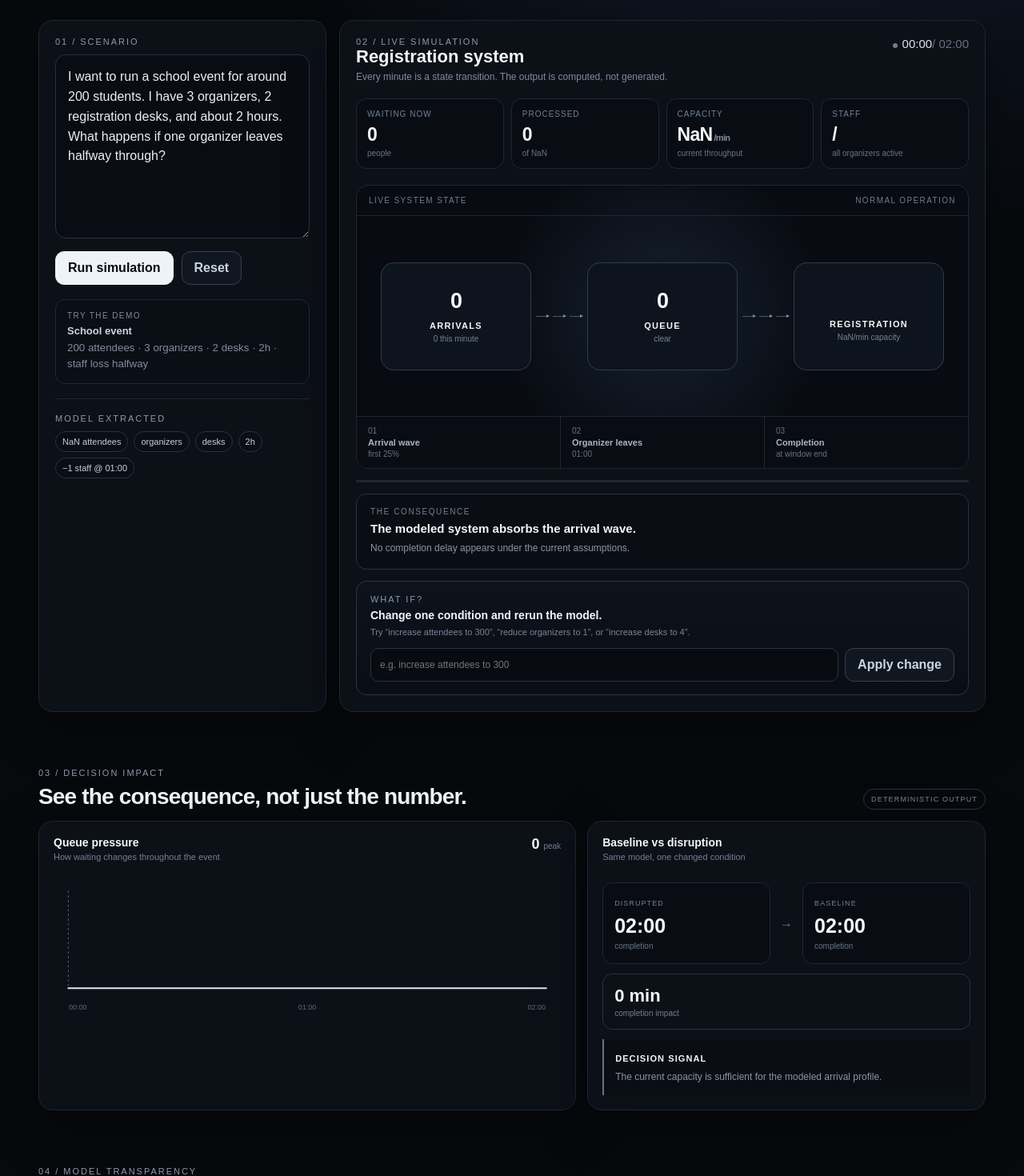
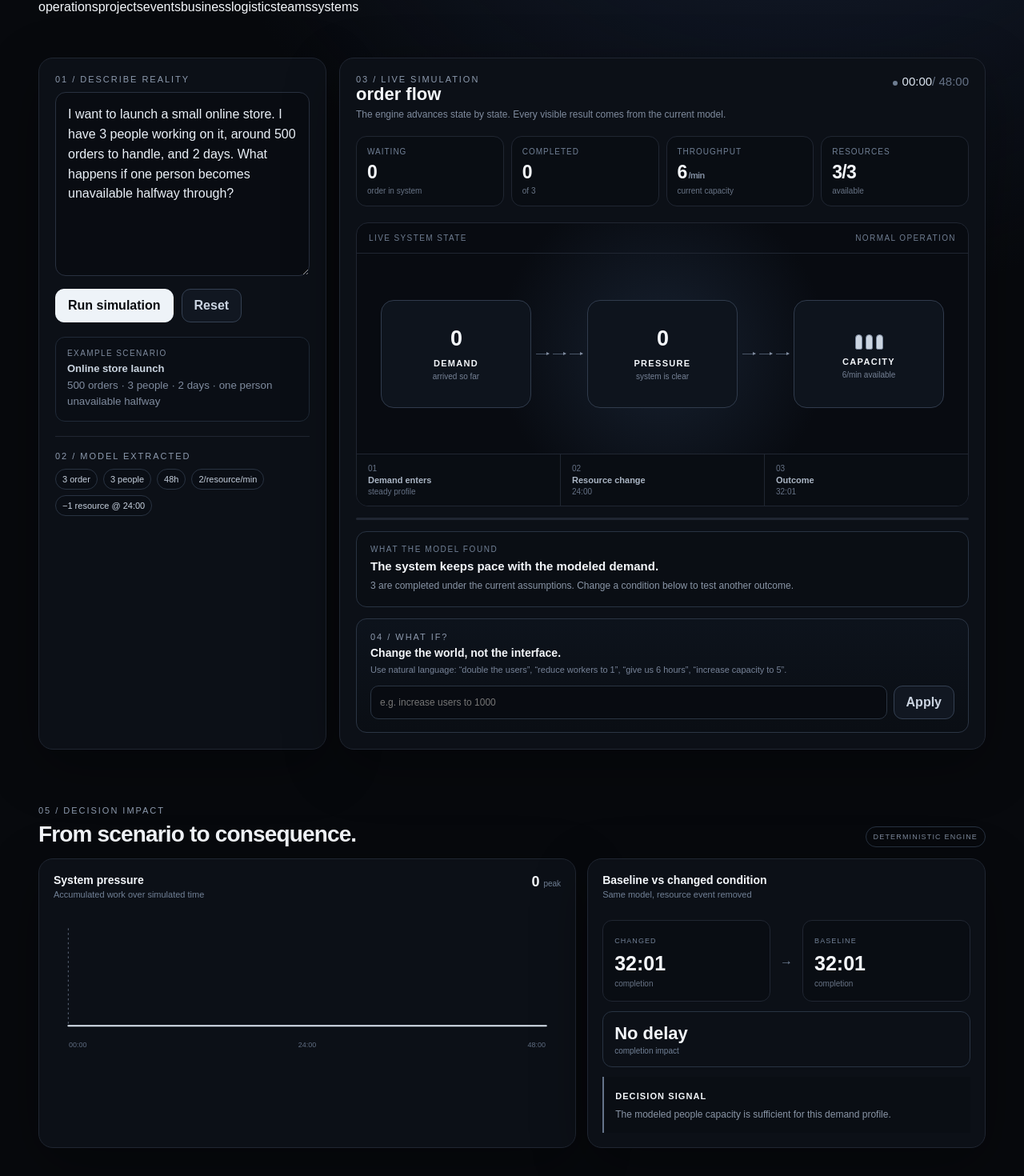
Before and after one commit to kogleshofficial-hub/mirror-simulation-engine, a Next.js app: page / in a window 1280 px wide. Shown: the part 434-1904 px from the top of the page at 80% size. Built offline with nearby package versions, Linux system fonts and the light colour scheme.

Commit message:
Make MIRROR general-purpose across scenario types

```diff
--- a/app/page.tsx
+++ b/app/page.tsx
@@ -3,7 +3,7 @@
 import { useEffect, useMemo, useState } from 'react'
 import { parseScenario, simulate, summarize, type Model, type State } from '../lib/engine'
 
-const demo = 'I want to run a school event for around 200 students. I have 3 organizers, 2 registration desks, and about 2 hours. What happens if one organizer leaves halfway through?'
+const demo = 'I want to launch a small online store. I have 3 people working on it, around 500 orders to handle, and 2 days. What happens if one person becomes unavailable halfway through?'
 const fmt = (n: number) => new Intl.NumberFormat('en-US').format(Math.round(n))
 const clock = (m: number) => `${String(Math.floor(m / 60)).padStart(2, '0')}:${String(m % 60).padStart(2, '0')}`
 
@@ -12,18 +12,18 @@ function LineChart({ states, minute }: { states: State[]; minute: number }) {
   const max = Math.max(1, ...states.map(s => s.queue))
   const points = states.map((s, i) => `${pad + (i / Math.max(1, states.length - 1)) * (width - pad * 2)},${height - pad - (s.queue / max) * (height - pad * 2)}`).join(' ')
   const x = pad + (Math.max(0, minute - 1) / Math.max(1, states.length - 1)) * (width - pad * 2)
-  return <div className="chart-wrap"><svg viewBox={`0 0 ${width} ${height}`} role="img" aria-label="Queue size over simulated time"><line x1={pad} x2={width-pad} y1={height-pad} y2={height-pad} className="axis"/><polyline points={points} className="chart-line"/><line x1={x} x2={x} y1={pad} y2={height-pad} className="cursor"/></svg><div className="chart-axis"><span>00:00</span><span>{clock(Math.round((states.length || 0) / 2))}</span><span>{clock(states.at(-1)?.minute ?? 0)}</span></div></div>
+  return <div className="chart-wrap"><svg viewBox={`0 0 ${width} ${height}`} role="img" aria-label="Queue pressure over simulated time"><line x1={pad} x2={width-pad} y1={height-pad} y2={height-pad} className="axis"/><polyline points={points} className="chart-line"/><line x1={x} x2={x} y1={pad} y2={height-pad} className="cursor"/></svg><div className="chart-axis"><span>00:00</span><span>{clock(Math.round((states.length || 0) / 2))}</span><span>{clock(states.at(-1)?.minute ?? 0)}</span></div></div>
 }
 
-function applyWhatIf(model: Model, request: string): Model | null {
-  const value = request.match(/(?:to|=)\s*(\d[\d,]*)/i)?.[1]
-  if (!value) return null
-  const n = Math.max(0, Number(value.replace(/,/g, '')))
-  if (/attendees|students|people/i.test(request)) return { ...model, attendees: n }
-  if (/organizers|organizer|staff|workers|worker/i.test(request)) return { ...model, organizers: n }
-  if (/desks|counters|stations/i.test(request)) return { ...model, desks: n }
-  const hours = request.match(/(?:duration|event|run).*(?:to|=)\s*(\d+(?:\.\d+)?)\s*(?:hours?|hrs?)/i)
-  if (hours) return { ...model, durationMinutes: Math.max(30, Math.round(Number(hours[1]) * 60)) }
+function changeModel(model: Model, request: string): Model | null {
+  const lower = request.toLowerCase()
+  const valueMatch = request.match(/(?:to|=|by)\s*(\d[\d,]*(?:\.\d+)?)/i)
+  const n = valueMatch ? Math.max(0, Number(valueMatch[1].replace(/,/g, ''))) : null
+  if (n !== null && /attendees|students|people|users|customers|orders|tasks|items|units|tickets|requests|visitors|products|packages|deliveries|jobs|records|work/i.test(lower)) return { ...model, subjectCount: n }
+  if (n !== null && /organizers|organizer|staff|workers|worker|developers|servers|machines|agents|vehicles|drivers|rooms|printers|lanes|teams|resources/i.test(lower)) return { ...model, resourceCount: n }
+  if (n !== null && /minutes|min|duration/i.test(lower)) return { ...model, durationMinutes: Math.max(15, Math.round(n)) }
+  if (n !== null && /hours|hrs|hr/i.test(lower)) return { ...model, durationMinutes: Math.max(15, Math.round(n * 60)) }
+  if (n !== null && /days|day/i.test(lower)) return { ...model, durationMinutes: Math.max(15, Math.round(n * 1440)) }
   return null
 }
 
@@ -37,72 +37,68 @@ export default function Home() {
   const [changeNote, setChangeNote] = useState('')
   const states = useMemo(() => simulate(model), [model])
   const summary = useMemo(() => summarize(model), [model])
-  const baseline = useMemo(() => summarize({ ...model, lossAt: null }), [model])
-  const state = minute === 0 ? { minute: 0, workers: model.organizers, capacityPerMinute: Math.min(model.desks * 3, model.organizers * 2), arrivals: 0, served: 0, queue: 0, bottleneck: 'Organizers' as const } : states[Math.min(minute, states.length) - 1]
+  const baseline = useMemo(() => summarize({ ...model, lossAt: null, lossAmount: 0 }), [model])
+  const state = minute === 0 ? { minute: 0, resources: model.resourceCount, capacityPerMinute: model.resourceCount * model.capacityPerResource, arrivals: 0, completed: 0, queue: 0, utilization: 0, bottleneck: model.resourceLabel } : states[Math.min(minute, states.length) - 1]
   const eventActive = model.lossAt !== null && minute >= model.lossAt
   const delay = Math.max(0, summary.completionMinute - baseline.completionMinute)
   const pct = Math.min(100, minute / model.durationMinutes * 100)
+  const remaining = Math.max(0, model.subjectCount - state.completed)
 
   useEffect(() => {
     if (!running) return
     const id = window.setInterval(() => setMinute(m => {
       if (m >= model.durationMinutes) { setRunning(false); return m }
       return m + 1
-    }), 65)
+    }), 30)
     return () => window.clearInterval(id)
   }, [running, model.durationMinutes])
 
   const run = () => {
     const m = parseScenario(text)
-    if (m.attendees < 1 || m.organizers < 1 || m.desks < 1) { setError('MIRROR needs at least 1 attendee, organizer, and desk.'); return }
+    if (m.subjectCount < 1 || m.resourceCount < 1) { setError('MIRROR needs a measurable amount of work and at least one available resource.'); return }
     setError(''); setChangeNote(''); setModel(m); setMinute(0); setRunning(true)
   }
   const applyChange = () => {
-    const changed = applyWhatIf(model, whatIf)
-    if (!changed || changed.attendees < 1 || changed.organizers < 1 || changed.desks < 1) {
-      setError('Try a change like “increase attendees to 300” or “reduce organizers to 1”.')
-      return
-    }
-    setError(''); setRunning(false); setMinute(0); setModel(changed)
-    setText(`School event with ${changed.attendees} attendees, ${changed.organizers} organizers, ${changed.desks} registration desks, ${Math.round(changed.durationMinutes / 60)} hours.`)
-    setChangeNote(`Applied: ${whatIf.trim()}`); setWhatIf('')
+    const changed = changeModel(model, whatIf)
+    if (!changed || changed.subjectCount < 1 || changed.resourceCount < 1) { setError('Try a natural change like “increase users to 1000”, “reduce workers to 2”, or “give us 6 hours”.'); return }
+    setError(''); setRunning(false); setMinute(0); setModel(changed); setChangeNote(`Applied: ${whatIf.trim()}`); setWhatIf('')
   }
   const reset = () => { setRunning(false); setMinute(0); setError(''); setChangeNote('') }
 
   return <main className="shell">
     <header className="top"><div className="brand"><div className="mark">M</div><strong>MIRROR</strong></div><div className="status"><i className="dot"/> {running ? 'simulation running' : minute >= model.durationMinutes ? 'simulation complete' : 'engine ready'}</div></header>
-    <section className="hero"><div className="eyebrow">Decision simulation engine</div><h1>Test the decision<br/><span>before reality does.</span></h1><p>Describe a situation. MIRROR builds a model, executes its rules, and shows what changes when the plan is stressed.</p></section>
+    <section className="hero"><div className="eyebrow">General-purpose decision simulation</div><h1>Test the decision<br/><span>before reality does.</span></h1><p>Describe almost any measurable situation in plain language. MIRROR turns the description into a transparent model, runs the system forward, and exposes what changes when conditions change.</p><div className="domain-pills"><span>operations</span><span>projects</span><span>events</span><span>business</span><span>logistics</span><span>teams</span><span>systems</span></div></section>
 
     <section className="workspace">
-      <aside className="panel input-panel"><div className="label">01 / Scenario</div><textarea className="textarea" value={text} onChange={e => setText(e.target.value)} aria-label="Scenario description"/><div className="actions"><button className="primary" onClick={run} disabled={running}>{running ? 'Running…' : 'Run simulation'}</button><button className="secondary" onClick={reset}>Reset</button></div>{error && <div className="error">{error}</div>}
-        <button className="demo" onClick={() => setText(demo)}><span>TRY THE DEMO</span><b>School event</b><small>200 attendees · 3 organizers · 2 desks · 2h · staff loss halfway</small></button>
-        <div className="extracted"><div className="label">Model extracted</div><div className="chips"><span>{fmt(model.attendees)} attendees</span><span>{model.organizers} organizers</span><span>{model.desks} desks</span><span>{Math.round(model.durationMinutes / 60)}h</span>{model.lossAt !== null && <span>−1 staff @ {clock(model.lossAt)}</span>}</div></div>
+      <aside className="panel input-panel"><div className="label">01 / Describe reality</div><textarea className="textarea" value={text} onChange={e => setText(e.target.value)} aria-label="Scenario description"/><div className="actions"><button className="primary" onClick={run} disabled={running}>{running ? 'Running…' : 'Run simulation'}</button><button className="secondary" onClick={reset}>Reset</button></div>{error && <div className="error">{error}</div>}
+        <button className="demo" onClick={() => setText(demo)}><span>EXAMPLE SCENARIO</span><b>Online store launch</b><small>500 orders · 3 people · 2 days · one person unavailable halfway</small></button>
+        <div className="extracted"><div className="label">02 / Model extracted</div><div className="chips"><span>{fmt(model.subjectCount)} {model.subjectLabel}</span><span>{model.resourceCount} {model.resourceLabel}</span><span>{Math.round(model.durationMinutes / 60)}h</span><span>{model.capacityPerResource}/resource/min</span>{model.lossAt !== null && <span>−{model.lossAmount} resource @ {clock(model.lossAt)}</span>}</div></div>
       </aside>
 
-      <section className="panel sim"><div className="simhead"><div><div className="label">02 / Live simulation</div><div className="simtitle">Registration system</div><div className="sub">Every minute is a state transition. The output is computed, not generated.</div></div><div className={`clock ${running ? 'live' : ''}`}><i/>{clock(minute)}<span>/ {clock(model.durationMinutes)}</span></div></div>
-        <div className="metrics"><div className={`metric ${state.queue > 0 ? 'attention' : ''}`}><span>Waiting now</span><b>{fmt(state.queue)}</b><small>people</small></div><div className="metric"><span>Processed</span><b>{fmt(state.served)}</b><small>of {fmt(model.attendees)}</small></div><div className="metric"><span>Capacity</span><b>{state.capacityPerMinute}<em>/min</em></b><small>current throughput</small></div><div className={`metric ${eventActive ? 'attention' : ''}`}><span>Staff</span><b>{state.workers}/{model.organizers}</b><small>{eventActive ? '1 organizer unavailable' : 'all organizers active'}</small></div></div>
+      <section className="panel sim"><div className="simhead"><div><div className="label">03 / Live simulation</div><div className="simtitle">{model.subjectLabel} flow</div><div className="sub">The engine advances state by state. Every visible result comes from the current model.</div></div><div className={`clock ${running ? 'live' : ''}`}><i/>{clock(minute)}<span>/ {clock(model.durationMinutes)}</span></div></div>
+        <div className="metrics"><div className={`metric ${state.queue > 0 ? 'attention' : ''}`}><span>Waiting</span><b>{fmt(state.queue)}</b><small>{model.subjectLabel} in system</small></div><div className="metric"><span>Completed</span><b>{fmt(state.completed)}</b><small>of {fmt(model.subjectCount)}</small></div><div className="metric"><span>Throughput</span><b>{fmt(state.capacityPerMinute)}<em>/min</em></b><small>current capacity</small></div><div className={`metric ${eventActive ? 'attention' : ''}`}><span>Resources</span><b>{fmt(state.resources)}/{fmt(model.resourceCount)}</b><small>{eventActive ? 'capacity reduced' : 'available'}</small></div></div>
 
-        <div className="stage"><div className="stage-head"><span>LIVE SYSTEM STATE</span><span className={eventActive ? 'danger' : ''}>{eventActive ? `STAFF LOSS · ${clock(model.lossAt ?? 0)}` : 'NORMAL OPERATION'}</span></div><div className="system">
-          <div className="entity-block"><div className="entity-icon">{fmt(state.arrivals)}</div><strong>ARRIVALS</strong><small>{fmt(Math.max(0, state.arrivals - (states[minute - 2]?.arrivals ?? 0)))} this minute</small></div>
+        <div className="stage"><div className="stage-head"><span>LIVE SYSTEM STATE</span><span className={eventActive ? 'danger' : ''}>{eventActive ? `RESOURCE CHANGE · ${clock(model.lossAt ?? 0)}` : 'NORMAL OPERATION'}</span></div><div className="system">
+          <div className="entity-block"><div className="entity-icon">{fmt(state.arrivals)}</div><strong>DEMAND</strong><small>arrived so far</small></div>
           <div className="connector"><i/><i/><i/></div>
-          <div className={`entity-block queue-node ${state.queue > 0 ? 'hot' : ''}`}><div className="entity-icon">{fmt(state.queue)}</div><strong>QUEUE</strong><small>{state.queue > 0 ? 'pressure building' : 'clear'}</small></div>
+          <div className={`entity-block queue-node ${state.queue > 0 ? 'hot' : ''}`}><div className="entity-icon">{fmt(state.queue)}</div><strong>PRESSURE</strong><small>{state.queue > 0 ? 'work is accumulating' : 'system is clear'}</small></div>
           <div className="connector"><i/><i/><i/></div>
-          <div className={`entity-block ${eventActive ? 'hot' : ''}`}><div className="staff-stack">{Array.from({length: model.organizers}, (_, i) => <i key={i} className={i < state.workers ? 'on' : 'off'}/>)}</div><strong>REGISTRATION</strong><small>{state.capacityPerMinute}/min capacity</small></div>
-        </div><div className="event-strip"><span className={minute >= Math.min(30, model.durationMinutes) ? 'passed' : ''}>01 <b>Arrival wave</b> first 25%</span>{model.lossAt !== null && <span className={eventActive ? 'passed' : ''}>02 <b>Organizer leaves</b> {clock(model.lossAt)}</span>}<span>03 <b>Completion</b> {summary.completionMinute >= model.durationMinutes ? 'at window end' : clock(summary.completionMinute)}</span></div></div>
+          <div className={`entity-block ${eventActive ? 'hot' : ''}`}><div className="staff-stack">{Array.from({length: Math.max(1, model.resourceCount), _ : 0}, (_, i) => <i key={i} className={i < state.resources ? 'on' : 'off'}/>)}</div><strong>CAPACITY</strong><small>{fmt(state.capacityPerMinute)}/min available</small></div>
+        </div><div className="event-strip"><span className={minute > 0 ? 'passed' : ''}>01 <b>Demand enters</b>{model.profile === 'front-loaded' ? 'front-loaded' : 'steady'} profile</span>{model.lossAt !== null && <span className={eventActive ? 'passed' : ''}>02 <b>Resource change</b>{clock(model.lossAt)}</span>}<span>03 <b>Outcome</b>{summary.completionMinute >= model.durationMinutes ? 'window end' : clock(summary.completionMinute)}</span></div></div>
 
         <div className="progress"><span style={{width: `${pct}%`}}/></div>
-        <div className="insight"><div className="insight-kicker">THE CONSEQUENCE</div><strong>{summary.peakQueue > 0 ? `The disruption creates a peak queue of ${fmt(summary.peakQueue)}.` : 'The modeled system absorbs the arrival wave.'}</strong><p>{delay > 0 ? `With one organizer lost at ${clock(model.lossAt ?? 0)}, completion moves ${delay} simulated minutes later than the baseline.` : 'No completion delay appears under the current assumptions.'}</p></div>
+        <div className="insight"><div className="insight-kicker">WHAT THE MODEL FOUND</div><strong>{summary.peakQueue > 0 ? `${fmt(summary.peakQueue)} ${model.subjectLabel} build up at the peak.` : 'The system keeps pace with the modeled demand.'}</strong><p>{delay > 0 ? `The resource change adds ${delay} simulated minutes to completion. ${fmt(remaining)} remain unfinished at the current clock.` : `${fmt(summary.totalCompleted)} are completed under the current assumptions. Change a condition below to test another outcome.`}</p></div>
 
-        <div className="change-box"><div><div className="label">WHAT IF?</div><strong>Change one condition and rerun the model.</strong><small>Try “increase attendees to 300”, “reduce organizers to 1”, or “increase desks to 4”.</small></div><div className="change-row"><input value={whatIf} onChange={e => setWhatIf(e.target.value)} onKeyDown={e => { if (e.key === 'Enter') applyChange() }} placeholder="e.g. increase attendees to 300" aria-label="What if change"/><button className="secondary" onClick={applyChange}>Apply change</button></div>{changeNote && <div className="change-note">{changeNote} · Run simulation to watch the new state unfold.</div>}</div>
+        <div className="change-box"><div><div className="label">04 / WHAT IF?</div><strong>Change the world, not the interface.</strong><small>Use natural language: “double the users”, “reduce workers to 1”, “give us 6 hours”, “increase capacity to 5”.</small></div><div className="change-row"><input value={whatIf} onChange={e => setWhatIf(e.target.value)} onKeyDown={e => { if (e.key === 'Enter') applyChange() }} placeholder="e.g. increase users to 1000" aria-label="What if change"/><button className="secondary" onClick={applyChange}>Apply</button></div>{changeNote && <div className="change-note">{changeNote} · Run the simulation to see the consequence.</div>}</div>
       </section>
     </section>
 
-    <section className="analysis"><div className="section-head"><div><div className="label">03 / Decision impact</div><h2>See the consequence, not just the number.</h2></div><span className="badge">DETERMINISTIC OUTPUT</span></div><div className="analysis-grid">
-      <div className="panel chart-card"><div className="card-title"><div><strong>Queue pressure</strong><small>How waiting changes throughout the event</small></div><b>{fmt(summary.peakQueue)} <span>peak</span></b></div><LineChart states={states} minute={minute}/></div>
-      <div className="panel result-card"><div className="card-title"><div><strong>Baseline vs disruption</strong><small>Same model, one changed condition</small></div></div><div className="compare"><div><span>DISRUPTED</span><b>{clock(summary.completionMinute)}</b><small>completion</small></div><div className="arrow">→</div><div><span>BASELINE</span><b>{clock(baseline.completionMinute)}</b><small>completion</small></div></div><div className="impact"><b>{delay > 0 ? `+${delay} min` : '0 min'}</b><span>completion impact</span></div><div className="decision">{summary.peakQueue > 0 ? <><b>Decision signal</b><p>Keep a backup organizer available during the arrival wave, or increase registration capacity before the event.</p></> : <><b>Decision signal</b><p>The current capacity is sufficient for the modeled arrival profile.</p></>}</div></div>
+    <section className="analysis"><div className="section-head"><div><div className="label">05 / Decision impact</div><h2>From scenario to consequence.</h2></div><span className="badge">DETERMINISTIC ENGINE</span></div><div className="analysis-grid">
+      <div className="panel chart-card"><div className="card-title"><div><strong>System pressure</strong><small>Accumulated work over simulated time</small></div><b>{fmt(summary.peakQueue)} <span>peak</span></b></div><LineChart states={states} minute={minute}/></div>
+      <div className="panel result-card"><div className="card-title"><div><strong>Baseline vs changed condition</strong><small>Same model, resource event removed</small></div></div><div className="compare"><div><span>CHANGED</span><b>{clock(summary.completionMinute)}</b><small>completion</small></div><div className="arrow">→</div><div><span>BASELINE</span><b>{clock(baseline.completionMinute)}</b><small>completion</small></div></div><div className="impact"><b>{delay > 0 ? `+${delay} min` : 'No delay'}</b><span>completion impact</span></div><div className="decision"><b>Decision signal</b><p>{summary.peakQueue > 0 ? `The model is capacity-constrained. Add ${model.resourceLabel} or reduce demand during the busiest period.` : `The modeled ${model.resourceLabel} capacity is sufficient for this demand profile.`}</p></div></div>
     </div></section>
 
-    <section className="model"><div className="label">04 / Model transparency</div><div className="modelgrid"><div className="modelcard"><h3>Arrival profile</h3><p>70% of attendees arrive during the first 25% of the event. This creates a real load spike instead of spreading demand uniformly.</p></div><div className="modelcard"><h3>Capacity rule</h3><p>Each organizer processes 2 people/minute and each desk supports 3. Effective capacity is the lower of staff and desk capacity.</p></div><div className="modelcard"><h3>State rule</h3><p>Arrivals join the queue, capacity removes people from it, and resource events change the next state. No LLM is involved in these calculations.</p></div></div></section>
-    <footer className="footer">Built with care by <strong>Koglesh R. Murugan</strong> · MIRROR</footer>
+    <section className="model"><div className="label">06 / How MIRROR thinks</div><div className="modelgrid"><div className="modelcard"><h3>1. Describe</h3><p>People write the situation naturally instead of filling out a rigid form. MIRROR extracts measurable quantities, resources, timing, rates, and changes.</p></div><div className="modelcard"><h3>2. Model</h3><p>The description becomes explicit state: demand, capacity, duration, resource count, profile, events, and assumptions. Unsupported details are not silently invented.</p></div><div className="modelcard"><h3>3. Simulate</h3><p>A deterministic state-transition engine advances the model minute by minute. The same inputs produce the same outputs, making the result inspectable and repeatable.</p></div><div className="modelcard"><h3>4. Compare</h3><p>Change a condition and run again. MIRROR compares the changed scenario with its baseline so the user sees the consequence of the decision.</p></div></div></section>
+    <footer className="footer">MIRROR · Test the decision before reality does. · Built by <strong>Koglesh R. Murugan</strong></footer>
   </main>
 }
```
